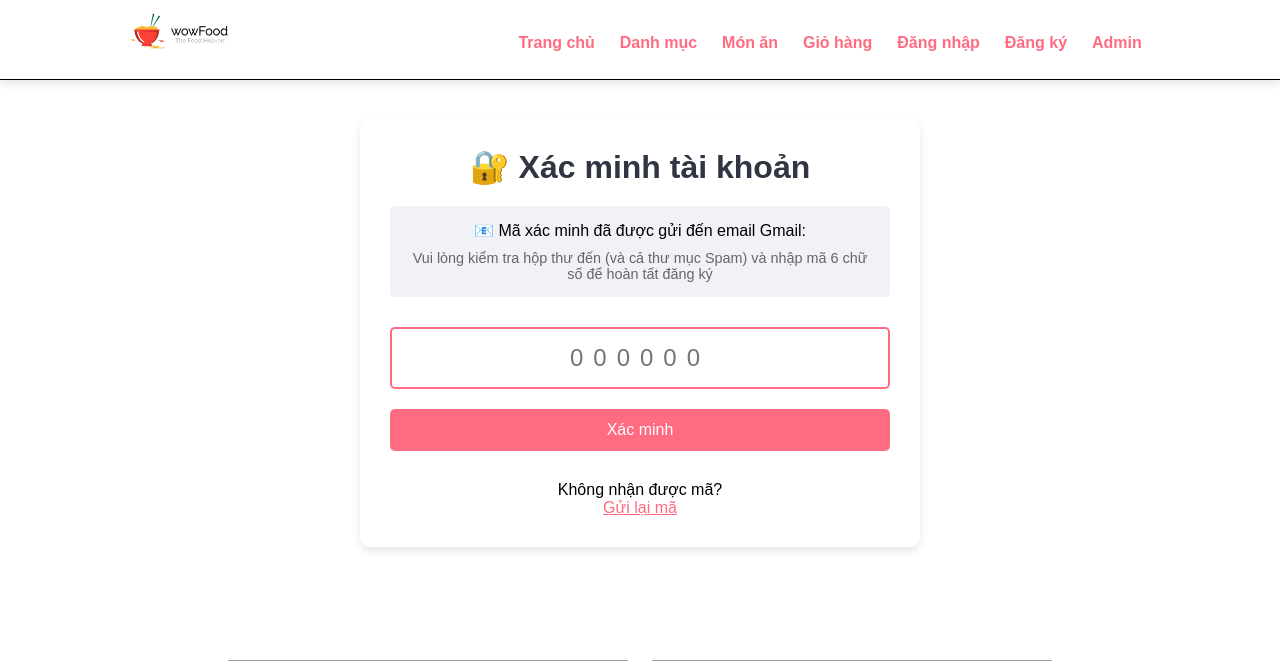
After one commit to cchien59941/wow-food, a PHP site: page /wow-food/user/verify-code.php in a window 1280 px wide. The commit adds this page. Shown: the top 661 px of the page. Run offline with PHP 8.4, Linux system fonts and the light colour scheme; some libraries are stand-ins or nearby versions; grey boxes are pictures that could not be loaded.

Commit message:
Xy ly dang ky nguoi dung, thiet ke trang xac minh tai khoan

```diff
--- /dev/null
+++ b/user/verify-code.php
@@ -0,0 +1,140 @@
+<!DOCTYPE html>
+<html lang="en">
+<head>
+    <meta charset="UTF-8">
+    <meta name="viewport" content="width=device-width, initial-scale=1.0">
+    <title>Xác minh tài khoản - WowFood</title>
+    <link rel="stylesheet" href="../css/style.css">
+    <style>
+        .verify-container {
+            max-width: 500px;
+            margin: 100px auto;
+            padding: 30px;
+            background-color: white;
+            border-radius: 10px;
+            box-shadow: 0 4px 8px rgba(0, 0, 0, 0.1);
+        }
+        .verify-container h1 {
+            text-align: center;
+            color: #2f3542;
+            margin-bottom: 20px;
+        }
+        .verify-info {
+            text-align: center;
+            margin-bottom: 30px;
+            padding: 15px;
+            background-color: #f1f2f6;
+            border-radius: 5px;
+        }
+        .verify-info strong {
+            color: #ff6b81;
+        }
+        .code-input {
+            width: 100%;
+            padding: 15px;
+            font-size: 24px;
+            text-align: center;
+            letter-spacing: 10px;
+            border: 2px solid #ddd;
+            border-radius: 5px;
+            margin-bottom: 20px;
+            box-sizing: border-box;
+        }
+        .code-input:focus {
+            outline: none;
+            border-color: #ff6b81;
+        }
+        .verify-form input[type="submit"] {
+            width: 100%;
+            padding: 12px;
+            background-color: #ff6b81;
+            color: white;
+            border: none;
+            border-radius: 5px;
+            font-size: 1rem;
+            cursor: pointer;
+            margin-bottom: 10px;
+        }
+        .verify-form input[type="submit"]:hover {
+            background-color: #ff4757;
+        }
+        .resend-link {
+            text-align: center;
+            margin-top: 20px;
+        }
+        .resend-link form {
+            display: inline;
+        }
+        .resend-link button {
+            background: none;
+            border: none;
+            color: #ff6b81;
+            cursor: pointer;
+            text-decoration: underline;
+            font-size: 1rem;
+        }
+        .resend-link button:hover {
+            color: #ff4757;
+        }
+        .error {
+            color: red;
+            text-align: center;
+            margin-bottom: 15px;
+            padding: 10px;
+            background-color: #ffe6e6;
+            border-radius: 5px;
+        }
+        .success {
+            color: green;
+            text-align: center;
+            margin-bottom: 15px;
+            padding: 10px;
+            background-color: #e6ffe6;
+            border-radius: 5px;
+        }
+    </style>
+</head>
+<body>
+    <?php include('../partials-front/menu.php'); ?>
+
+    <div class="verify-container">
+        <h1>🔐 Xác minh tài khoản</h1>
+
+        <div class="verify-info">
+            <p>📧 Mã xác minh đã được gửi đến email Gmail:</p>
+            <p style="font-size: 0.9em; color: #666; margin-top: 10px;">
+                Vui lòng kiểm tra hộp thư đến (và cả thư mục Spam) và nhập mã 6 chữ số để hoàn tất đăng ký
+            </p>
+        </div>
+
+        <form action="" method="POST" class="verify-form">
+            <input type="text"
+                   name="code"
+                   class="code-input"
+                   placeholder="000000"
+                   maxlength="6"
+                   pattern="[0-9]{6}"
+                   required
+                   autocomplete="off"
+                   autofocus>
+            <input type="submit" name="verify_code" value="Xác minh" class="btn-primary">
+        </form>
+
+        <div class="resend-link">
+            <p>Không nhận được mã?
+                <form method="POST" style="display: inline;">
+                    <button type="submit" name="resend_code">Gửi lại mã</button>
+                </form>
+            </p>
+        </div>
+    </div>
+
+    <?php include('../partials-front/footer.php'); ?>
+
+    <script>
+        document.querySelector('.code-input').addEventListener('input', function(e) {
+            this.value = this.value.replace(/[^0-9]/g, '');
+        });
+    </script>
+</body>
+</html>
```
Also changed, not shown: user/register.php (+19 -97 lines).
